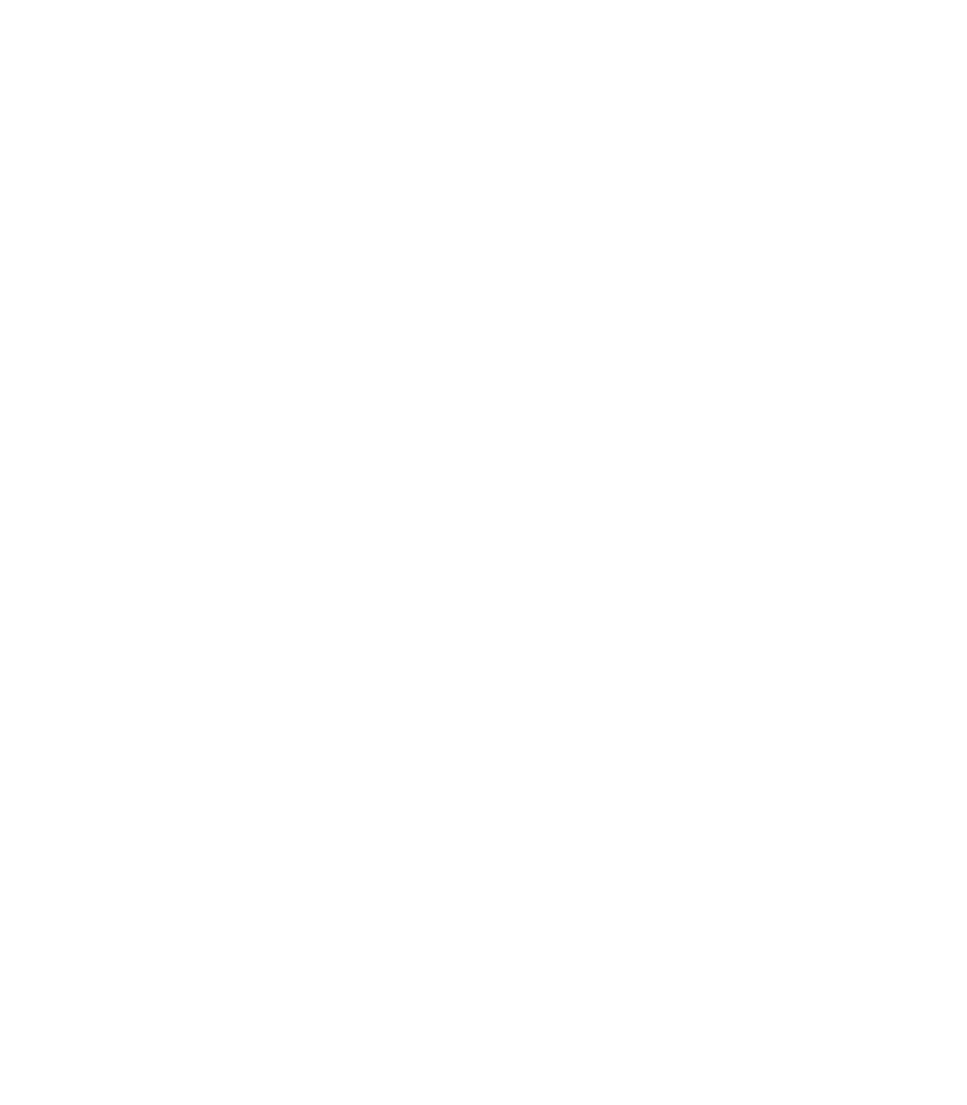
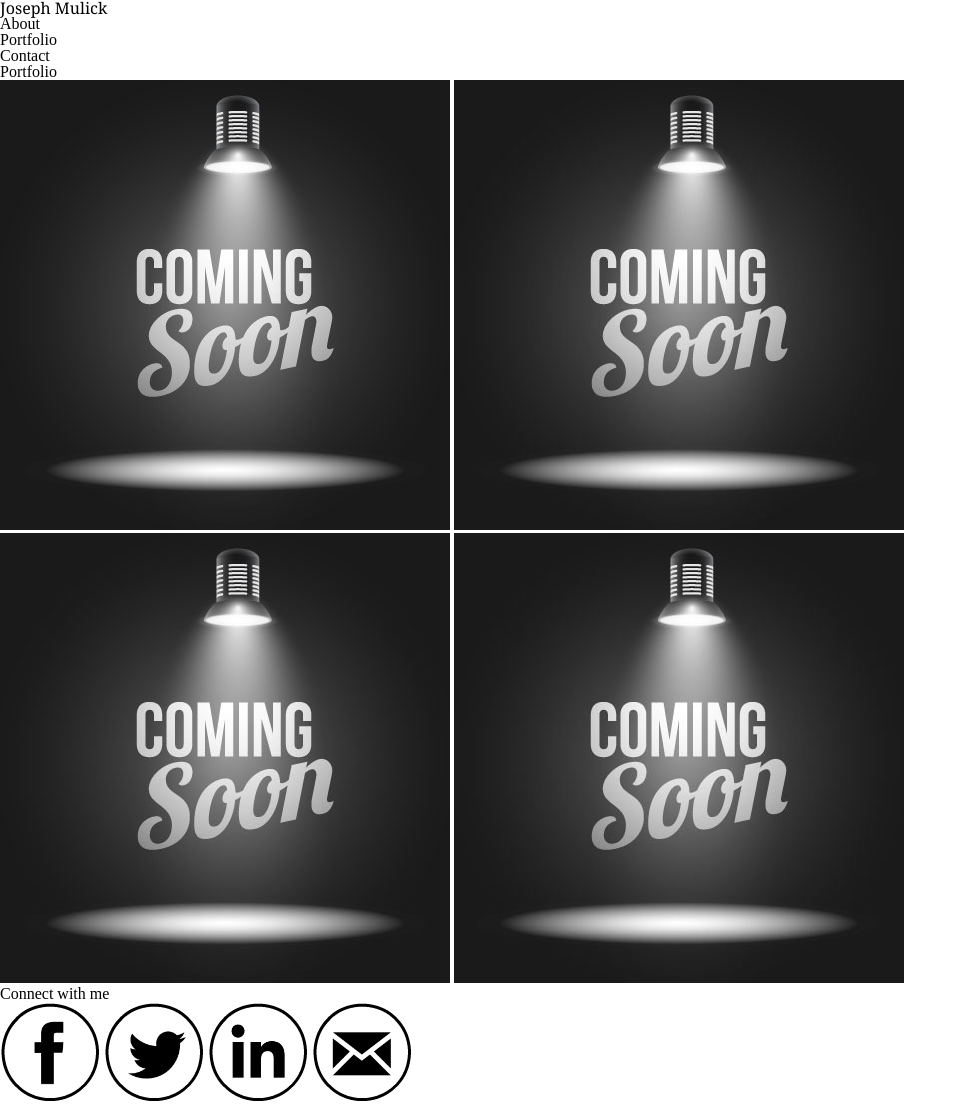
Before and after one commit to CoolCodeGuy351/Basic-Portfolio, a plain HTML site: page portfolio.html in a window 1280 px wide. Shown: the whole page, without its empty margins (0-967 px from the left). Before the commit the page ends 800 px from the top, so only its background shows below. Drawn offline with Linux system fonts and the light colour scheme.

Commit message:
Structure Complete all pages need styling, 2nd Commit

```diff
--- a/assets/css/style.css
+++ b/assets/css/style.css
@@ -0,0 +1,10 @@
+/*    * For heading fonts use `font-family: 'Georgia', Times, Times New Roman, serif;`.
+      * For all other fonts use `'Arial', 'Helvetica Neue', Helvetica, sans-serif;`        */
+
+#name{
+    font-family: 'Georgia', Times, Times New Roman, serif;;
+}
+
+#social-header{
+    font-family: 'Arial', 'Helvetica Neue', Helvetica, sans-serif;
+}
--- a/contact.html
+++ b/contact.html
@@ -0,0 +1,52 @@
+<!DOCTYPE html>
+<html>
+<head>
+    <meta charset="UTF-8">
+
+    <!-- CSS STYLE SHEETS -->
+    <link rel="stylesheet" type="text/css" href="assets/css/reset.css">
+    <link rel="stylesheet" type="text/css" href="assets/css/style.css">
+
+    <title>Joseph Mulick ~ Developer</title>
+
+</head>
+<body>
+
+    <header>
+        <h1 id="name">Joseph Mulick</h1>
+
+        <nav>
+            <ul id="nav-list">
+                <li class="nav-item">About</li>
+                <li class="nav-item">Portfolio</li>
+                <li class="nav-item">Contact</li>
+            </ul>
+        </nav>
+
+    </header>
+
+    <section id="section-one">
+
+        <div id="contact-div">
+            <h2 id="container-header">Contact</h2>
+
+            <!-- FORM GOES HERE -->
+            <!-- FORM GOES HERE -->
+            <!-- FORM GOES HERE -->
+            <!-- FORM GOES HERE -->
+        </div>
+
+        <div id="social-container">
+
+            <h2 id="container-header">Connect with me</h2>
+            <img src="assets/images/blk-facebook.png" alt="facebook-logo">
+            <img src="assets/images/blk-twitter.png" alt="twitter-logo">
+            <img src="assets/images/blk-linkedin.png" alt="linkdin-logo">
+            <img src="assets/images/blk-email.png" alt="email-logo">
+
+        </div>
+
+    </section>
+
+</body>
+</html>
--- a/portfolio.html
+++ b/portfolio.html
@@ -0,0 +1,52 @@
+<!DOCTYPE html>
+<html>
+<head>
+    <meta charset="UTF-8">
+
+    <!-- CSS STYLE SHEETS -->
+    <link rel="stylesheet" type="text/css" href="assets/css/reset.css">
+    <link rel="stylesheet" type="text/css" href="assets/css/style.css">
+
+    <title>Joseph Mulick ~ Developer</title>
+
+</head>
+<body>
+
+    <header>
+        <h1 id="name">Joseph Mulick</h1>
+
+        <nav>
+            <ul id="nav-list">
+                <li class="nav-item">About</li>
+                <li class="nav-item">Portfolio</li>
+                <li class="nav-item">Contact</li>
+            </ul>
+        </nav>
+
+    </header>
+
+    <section id="section-one">
+
+        <div id="portfolio-section-container">
+
+            <h2 id="container-header">Portfolio</h2>
+            <img src="assets/images/coming-soon.jpg">
+            <img src="assets/images/coming-soon.jpg">
+            <img src="assets/images/coming-soon.jpg">
+            <img src="assets/images/coming-soon.jpg">
+
+        </div>
+
+        <div id="social-container">
+
+            <h2 id="container-header">Connect with me</h2>
+            <img src="assets/images/blk-facebook.png" alt="facebook-logo">
+            <img src="assets/images/blk-twitter.png" alt="twitter-logo">
+            <img src="assets/images/blk-linkedin.png" alt="linkdin-logo">
+            <img src="assets/images/blk-email.png" alt="email-logo">
+
+        </div>
+    </section>
+
+</body>
+</html>
```
Also changed, not shown: index.html (+19 -15 lines).
